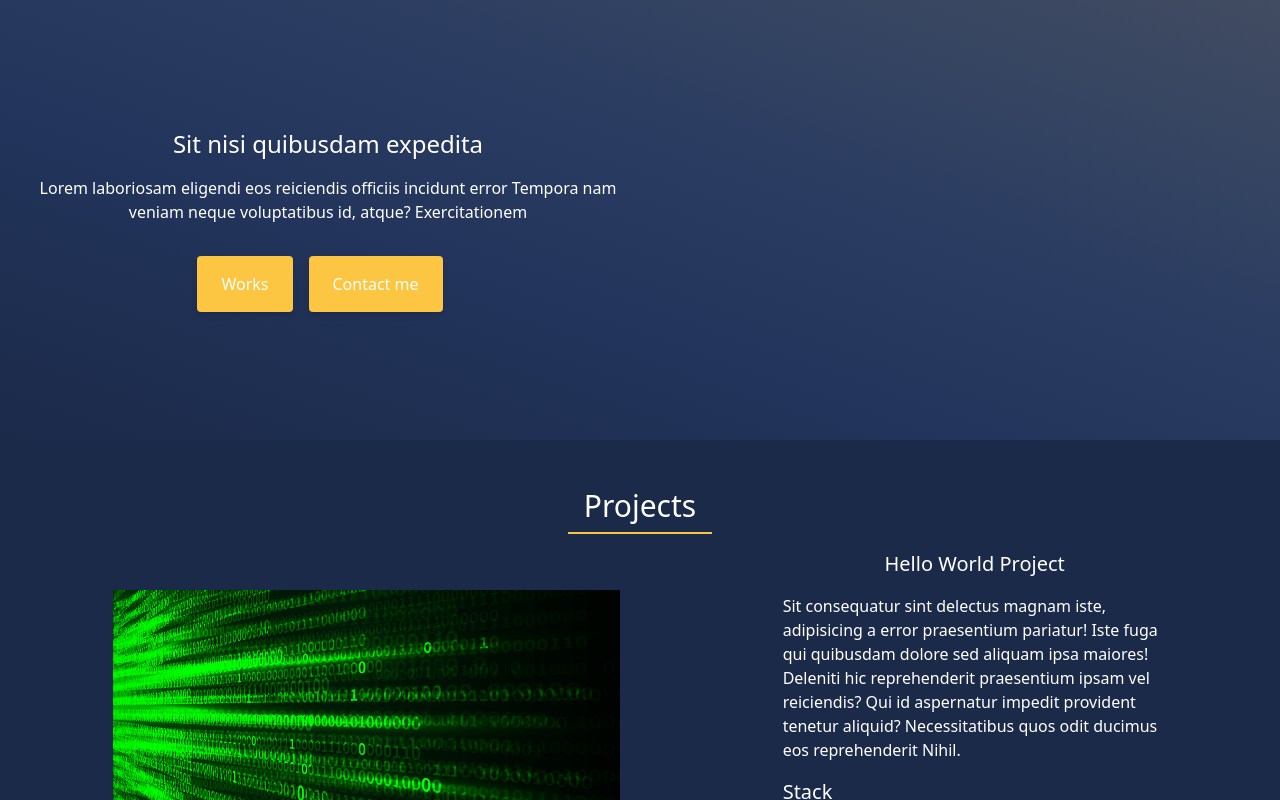
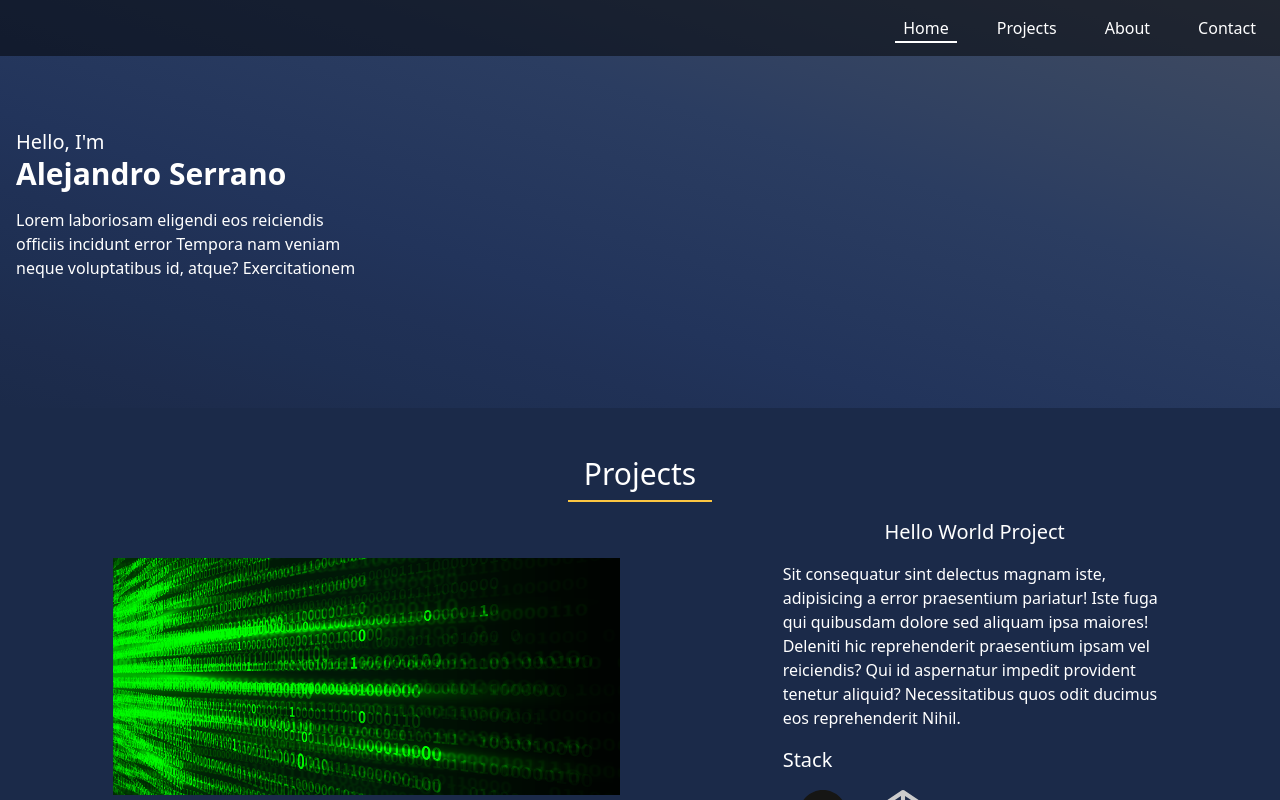
Before and after one commit to Andresser17/andresser17.github.io, a React (Create React App) app: page / in a window 1280 px wide. Shown: the top 800 px of the page. Built offline with nearby package versions, Linux system fonts and the light colour scheme.

Commit message:
Redesigned Header section

```diff
--- a/src/components/Header.js
+++ b/src/components/Header.js
@@ -29,7 +29,7 @@ function Menu(props) {
 
 function MenuButton(props) {
   return (
-    <span className="w-12 h-12 flex justify-center items-center shadow-md text-white p-2 rounded bg-fourth block sm:hidden">
+    <span className="w-12 h-12 mx-2 flex justify-center items-center shadow-md text-white p-2 rounded bg-fourth block sm:hidden">
       <MenuIcon />
     </span>
   );
@@ -38,35 +38,26 @@ function MenuButton(props) {
 function Header() {
   const [selected, setSelected] = useState("home");
   return (
-    <header id="home">
-        {/* <div> */}
-        {/*   <MenuButton menuId="menu" /> */}
-        {/*   <Menu */}
-        {/*     onSelectedChange={setSelected} */}
-        {/*     selected={selected} */}
-        {/*     items={["Home", "Projects", "About", "Contact"]} */}
-        {/*   /> */}
-        {/* </div> */}
+    <header id="home" className="cont-blue-gradient">
+      {/* Top panel */}
+      <div class="fixed w-full flex justify-end bg-black/50 py-2 text-xs sm:hover:text-base sm:hover:py-4 transition-all duration-300 ease-out">
+        <MenuButton menuId="menu" />
+        <Menu
+          onSelectedChange={setSelected}
+          selected={selected}
+          items={["Home", "Projects", "About", "Contact"]}
+        />
+      </div>
       {/* Home */}
-      <div className="flex items-center py-32 px-4 text-white cont-blue-gradient">
-        <div className="flex flex-wrap justify-center lg:w-2/4">
-          <div className="flex flex-col items-center w-full mb-8">
-            <span className="mb-4 text-center text-2xl">
-              Sit nisi quibusdam expedita
-            </span>
-            <span className="text-center">
-              Lorem laboriosam eligendi eos reiciendis officiis incidunt error
-              Tempora nam veniam neque voluptatibus id, atque? Exercitationem
-            </span>
-          </div>
-
-          <div className="mr-4">
-            <Buttons href="#" text="Works" />
-          </div>
-          <div className="mr-4">
-            <Buttons href="#" text="Contact me" />
-          </div>
-        </div>
+      <div className="flex flex-col w-full sm:w-96 py-32 px-4">
+        <span className="block mb-4 text-xl font-extralight">
+          Hello, I'm
+          <h1 className="text-3xl font-black">Alejandro Serrano</h1>
+        </span>
+        <span className="block">
+          Lorem laboriosam eligendi eos reiciendis officiis incidunt error
+          Tempora nam veniam neque voluptatibus id, atque? Exercitationem
+        </span>
       </div>
     </header>
   );
```
